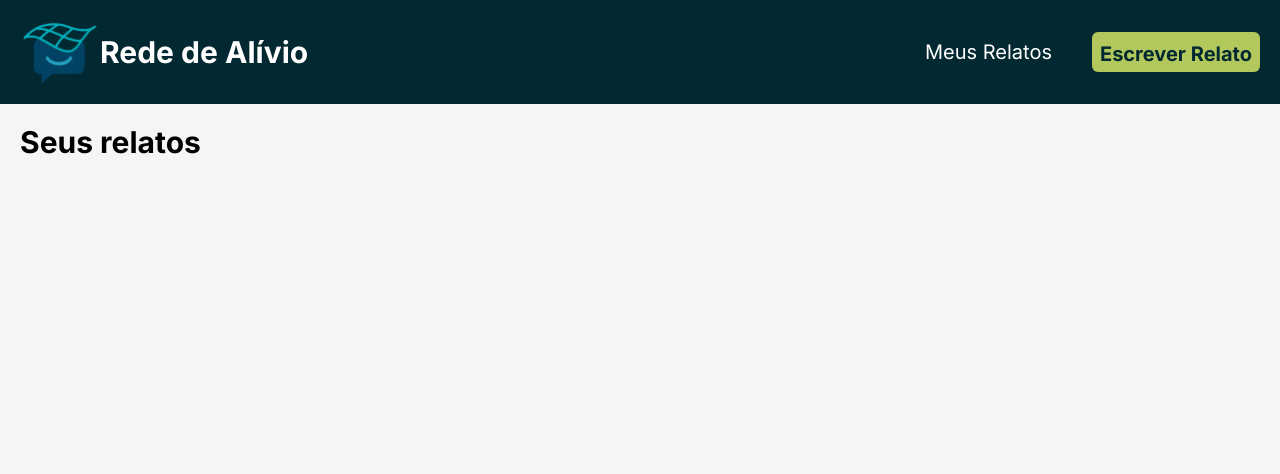
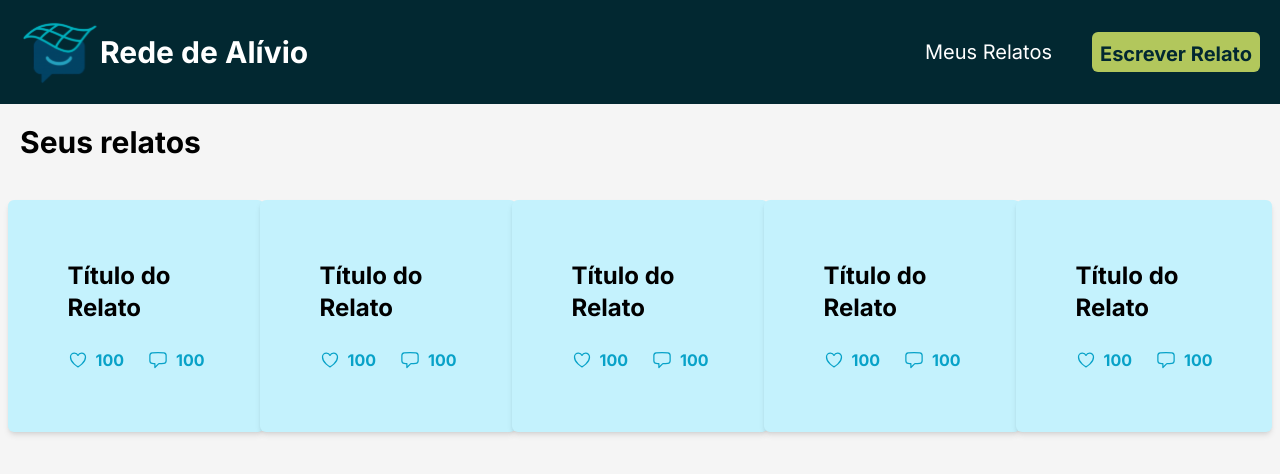
Before and after one commit to FiapudosEAD/gs-rede-apoio-front, a React (Vite) app: page /myStories in a window 1280 px wide. Shown: the top 474 px of the page. Built offline with nearby package versions, Linux system fonts and the light colour scheme.

Commit message:
add: add component MiniStoryBox to MyStories page

```diff
--- a/src/pages/myStories.jsx
+++ b/src/pages/myStories.jsx
@@ -1,10 +1,18 @@
 import Header from "../components/header.jsx";
+import MiniStoryBox from "../components/miniStoryBox.jsx";
 
 export default function MyStories() {
     return(
         <>
             <Header />
             <h1 className="p-5 font-bold text-xl md:text-3xl">Seus relatos</h1>
+            <div className="grid grid-cols-1 md:grid-cols-2 lg:grid-cols-3 xl:grid-cols-5 xl:p-5 gap-5 place-items-center">
+                <MiniStoryBox title="Título do Relato" likeCount="100" commentCount="100"/>
+                <MiniStoryBox title="Título do Relato" likeCount="100" commentCount="100"/>
+                <MiniStoryBox title="Título do Relato" likeCount="100" commentCount="100"/>
+                <MiniStoryBox title="Título do Relato" likeCount="100" commentCount="100"/>
+                <MiniStoryBox title="Título do Relato" likeCount="100" commentCount="100"/>
+            </div>
         </>
     );
 }
```
